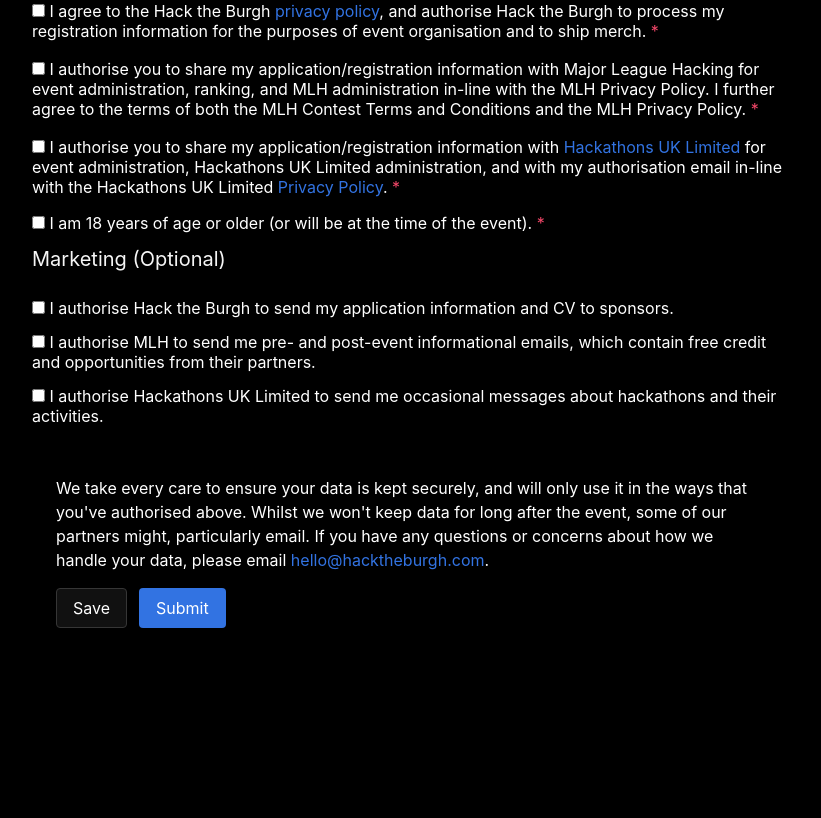
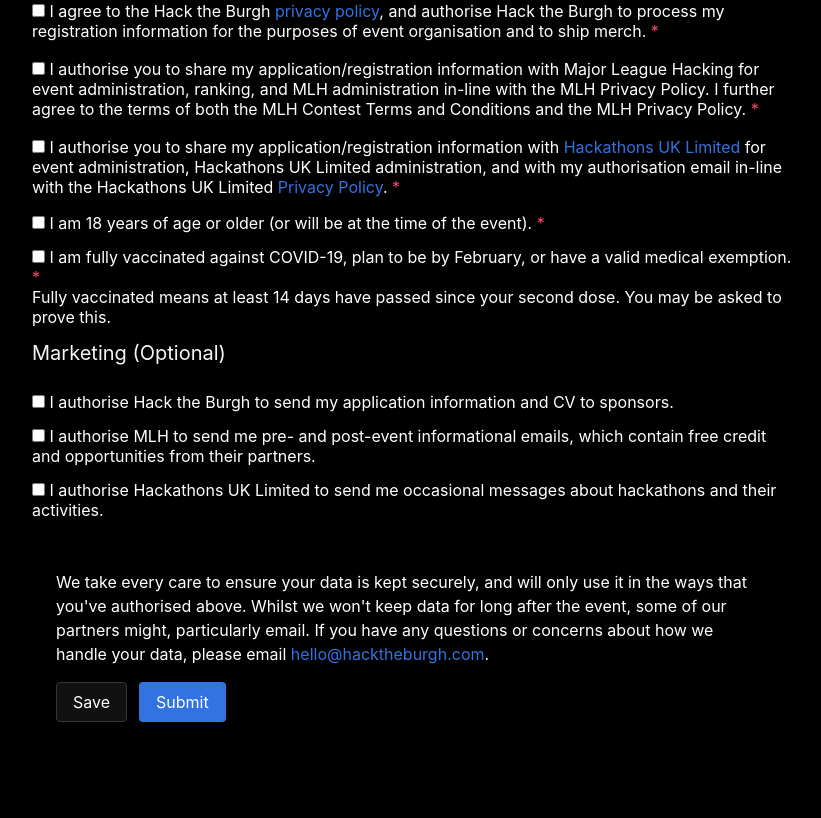
Before and after one commit to compsoc-edinburgh/htb21-reg, a Flask app: template app/templates/hacker/form.html in a window 1280 px wide. Shown: the part 2301-3119 px from the top of the page, without its empty margins (424-1245 px from the left). Before the commit the page ends 2929 px from the top, so only its background shows below. Run offline with Flask 2, Linux system fonts and the light colour scheme; the template is opened without the code that fills it, so the values that code supplies are empty; parts of the project's set-up code (start-up, migrations or seed data) failed here and were passed over; some libraries are stand-ins or nearby versions.

Commit message:
add vaccinated field

```diff
--- a/app/hacker.py
+++ b/app/hacker.py
@@ -47,6 +47,7 @@ class ApplicationForm(Form):
     hackuk_admin = BooleanField("HackUK Privacy Policy", [
                                 validators.DataRequired()])
     adult = BooleanField("Over 18", [validators.DataRequired()])
+    vaccinated = BooleanField("Fully Vaccinated", [validators.DataRequired()])
 
 
 # Similar to above, but allows empty fields. This is used to make sure we still don't let people
@@ -366,6 +367,9 @@ def write_application(submit=False):
         cb_hackuk_email = (
             "hackuk_email" in request.form and request.form["hackuk_email"] == "on"
         )
+        cb_vaccinated = (
+            "vaccinated" in request.form and request.form["vaccinated"] == "on"
+        )
 
         dd_gradYear = request.form["gradYear"] if "gradYear" in request.form else None
         dd_shirt_size = (
@@ -399,6 +403,7 @@ def write_application(submit=False):
                     adult=?,
                     hackuk_admin=?,
                     hackuk_email=?,
+                    vaccinated=?,
                     completed=?,
                     completed_time=?
                 WHERE
@@ -429,6 +434,7 @@ def write_application(submit=False):
                 cb_adult,
                 cb_hackuk_admin,
                 cb_hackuk_email,
+                cb_vaccinated,
                 1 if submit else 0,
                 (time.time()) if submit else None,
                 session["email"],
--- a/app/schema.sql
+++ b/app/schema.sql
@@ -52,6 +52,7 @@ CREATE TABLE Applicants (
     mlh_email       INTEGER,
     hackuk_admin    INTEGER,
     hackuk_email    INTEGER,
+    vaccinated      INTEGER,
 
     UNIQUE (user_id),
     UNIQUE (email)
--- a/app/templates/dashboard/applicant.html
+++ b/app/templates/dashboard/applicant.html
@@ -107,6 +107,7 @@
         </span>
         {% else %}
         {{ make_tag('adult', applicant['adult']) }}
+        {{ make_tag('vaccinated', applicant['vaccinated']) }}
         {% endif %}
         {{ make_tag('admitted', applicant['admitted']) }}
     </div>
--- a/app/templates/hacker/form.html
+++ b/app/templates/hacker/form.html
@@ -327,6 +327,19 @@
             </div>
         </div>
 
+        <div class="field">
+            <div class="control">
+                <label class="checkbox">
+                    <input type="checkbox" name="vaccinated" {% if appl['vaccinated'] == 1 %}checked{% endif %} required>
+                    I am fully vaccinated against COVID-19, plan to be by February, or have a valid medical exemption.
+                    <span class="has-text-danger">*</span>
+
+                    <br>
+                    Fully vaccinated means at least 14 days have passed since your second dose. You may be asked to prove this.
+                </label>
+            </div>
+        </div>
+
         <h2 class="subtitle">Marketing (Optional)</h2>
 
         <div class="field">
```
